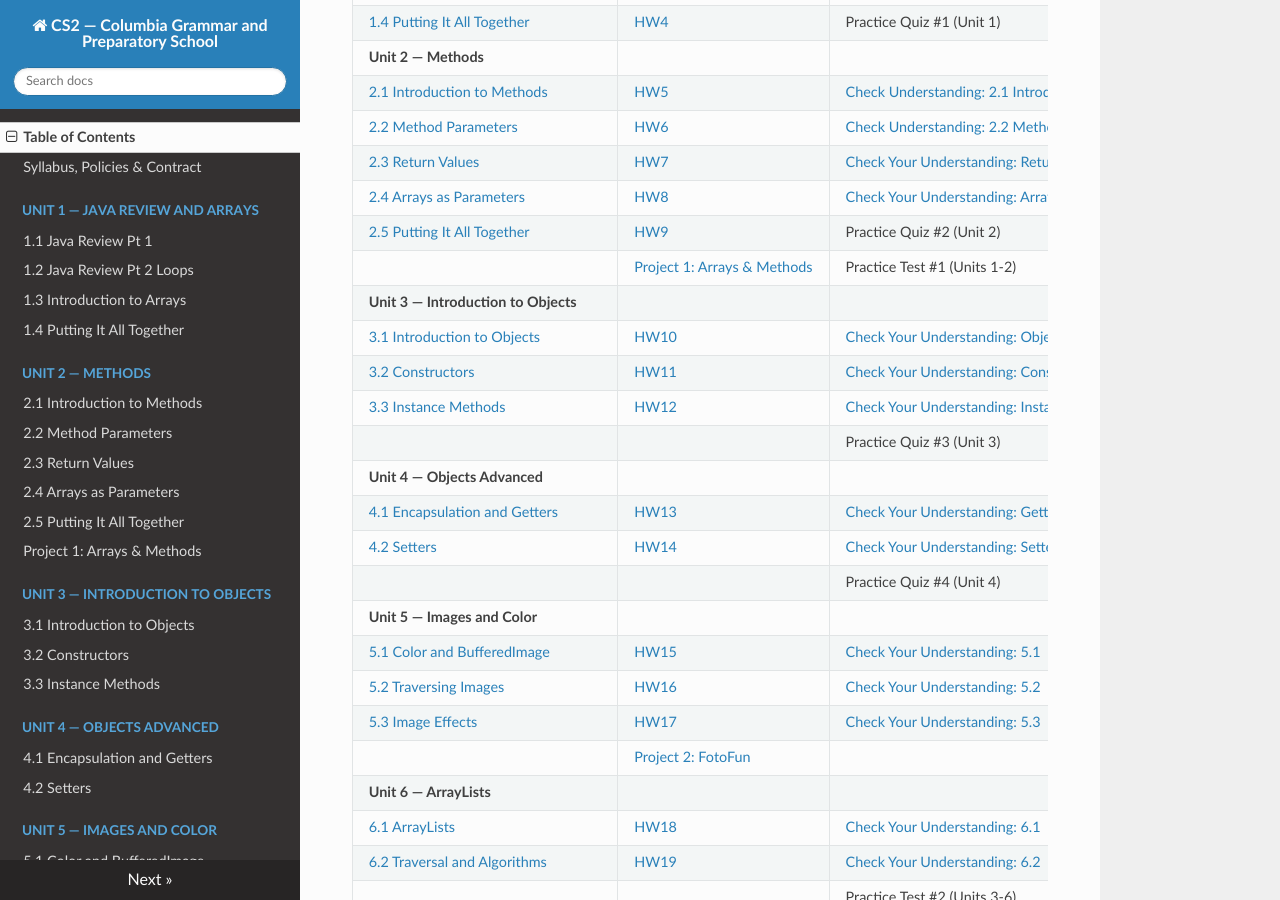
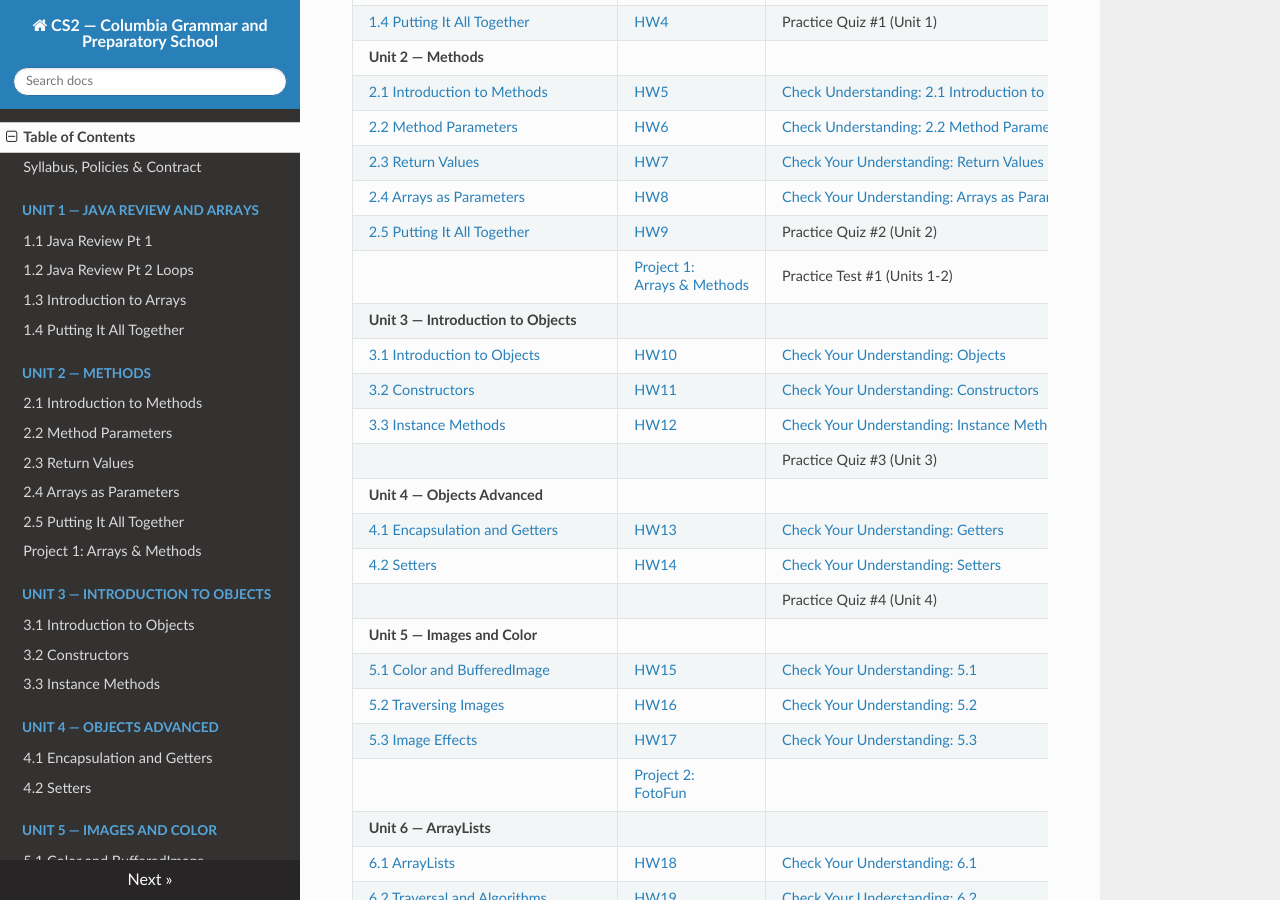
Before and after one commit to kjergens/cs2-site, an MkDocs documentation site: the page built from docs/index.md, in a window 1280 px wide and 900 px high, scrolled down 523 px. Built offline with MkDocs 1.6.1, drawn with Linux system fonts in a browser that asks for light colours; nearby versions of some CDN libraries.

Commit message:
Toc edit

```diff
--- a/docs/index.md
+++ b/docs/index.md
@@ -19,7 +19,7 @@ Welcome to CS2 at Columbia Grammar and Preparatory School. This site contains **
 | [2.3 Return Values](unit2/notes_03_return_values.md) | [HW7](unit2/notes_03_return_values.md#homework-7-return-values) | [Check Your Understanding: Return Values](unit2/notes_03_return_values.md#check-your-understanding) |
 | [2.4 Arrays as Parameters](unit2/notes_04_arrays_as_parameters.md) | [HW8](unit2/notes_04_arrays_as_parameters.md#homework-8-arrays-as-parameters) | [Check Your Understanding: Arrays as Parameters](unit2/notes_04_arrays_as_parameters.md#check-your-understanding) |
 | [2.5 Putting It All Together](unit2/notes_05_method_overloading.md) | [HW9](unit2/notes_05_method_overloading.md#homework-9-review) | Practice Quiz #2 (Unit 2) |
-|  | [Project 1: Arrays & Methods](unit2/project1.md) | Practice Test #1 (Units 1-2) |
+|  | [Project 1:<br>Arrays & Methods](unit2/project1.md) | Practice Test #1 (Units 1-2) |
 | **Unit 3 — Introduction to Objects**| | |
 | [3.1 Introduction to Objects](unit3/notes_01_intro_to_objects.md) | [HW10](unit3/notes_01_intro_to_objects.md#homework-10-introduction-to-objects) | [Check Your Understanding: Objects](unit3/notes_01_intro_to_objects.md#check-your-understanding) |
 | [3.2 Constructors](unit3/notes_02_constructors.md) | [HW11](unit3/notes_02_constructors.md#homework-11-constructors) | [Check Your Understanding: Constructors](unit3/notes_02_constructors.md#check-your-understanding) |
@@ -33,7 +33,7 @@ Welcome to CS2 at Columbia Grammar and Preparatory School. This site contains **
 | [5.1 Color and BufferedImage](unit5/notes_01_color_and_bufferedimage.md) |[HW15](unit5/notes_01_color_and_bufferedimage.md#homework-15-color-and-images) | [Check Your Understanding: 5.1](unit5/notes_01_color_and_bufferedimage.md#check-your-understanding) |
 | [5.2 Traversing Images](unit5/notes_02_traversing_images.md) | [HW16](unit5/notes_02_traversing_images.md#homework-16-traversing-a-bufferedimage) | [Check Your Understanding: 5.2](unit5/notes_02_traversing_images.md#check-your-understanding)  |
 | [5.3 Image Effects](unit5/notes_03_image_effects.md) | [HW17](unit5/notes_03_image_effects.md#homework-17-image-transformation-brightness) | [Check Your Understanding: 5.3](unit5/notes_03_image_effects.md#check-your-understanding) |
-| | [Project 2: FotoFun](unit5/project2.md) | |
+| | [Project 2:<br> FotoFun](unit5/project2.md) | |
 | **Unit 6 — ArrayLists**| | |
 | [6.1 ArrayLists](unit6/notes_01_arraylists.md) | [HW18](unit6/notes_01_arraylists.md#homework-18-arraylists) | [Check Your Understanding: 6.1](unit6/notes_01_arraylists.md#check-your-understanding) |
 | [6.2 Traversal and Algorithms](unit6/notes_02_arraylist_traversal.md) | [HW19](unit6/notes_02_arraylist_traversal.md#homework-19-arraylists-and-loops) | [Check Your Understanding: 6.2](unit6/notes_02_arraylist_traversal.md#check-your-understanding) |
```
